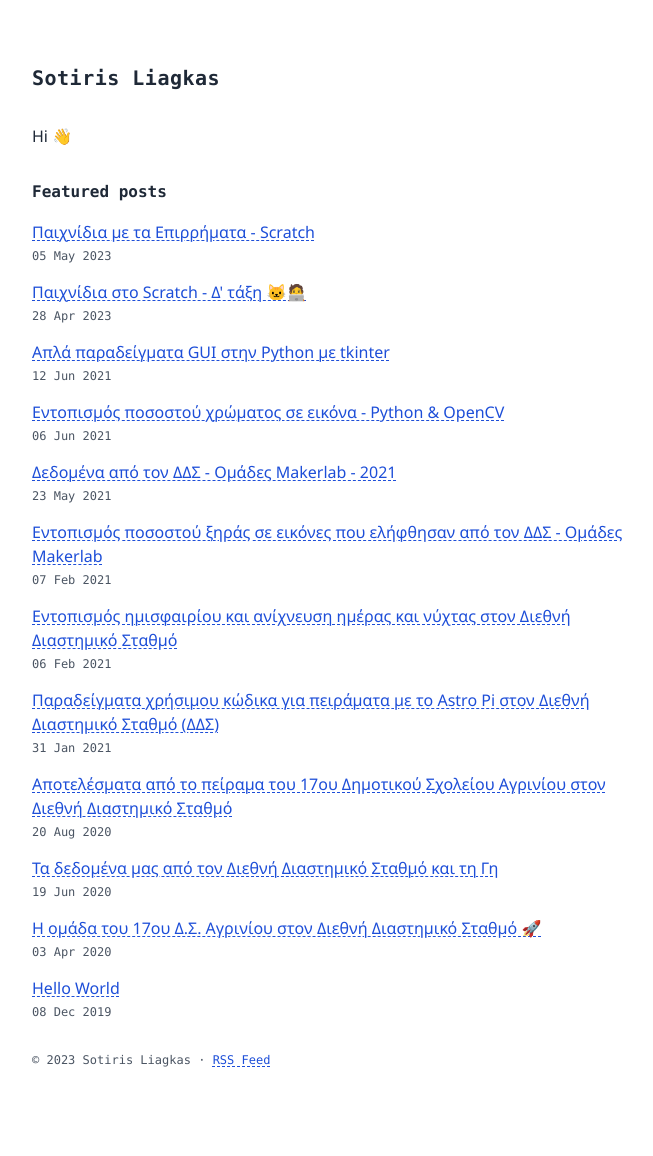
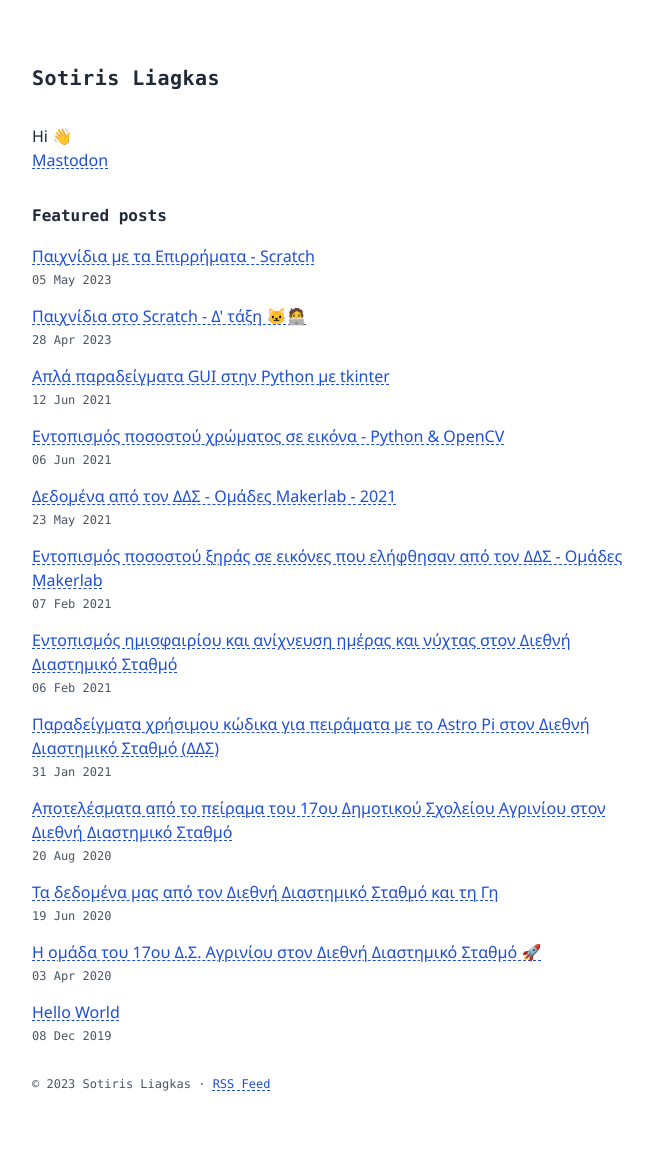
Before and after one commit to liagason/A-Jekyll-Blog, a Jekyll site: the page built from index.html, in a window 1280 px wide. Shown: the whole page, without its empty margins (304-957 px from the left). Built offline with Jekyll 4.4.1, drawn with Linux system fonts in a browser that asks for light colours; before the commit the page ends 1132 px from its top, so only the background shows below that.

Commit message:
Update header.html

```diff
--- a/_includes/header.html
+++ b/_includes/header.html
@@ -1,3 +1,4 @@
 <h1 class="font-semibold font-mono tracking-wide antialiased text-xl text-gray-800 pb-8"><strong>{{ site.author_name }}</strong></h1>
 <p class="text-gray-800">Hi 👋</p>
 <!-- <p class="text-gray-800">PGP Fingerprint: 2624 5C1A F884 92BD A08B 8641 1854 CE95 29E1 9862</p> -->
+<a rel="me" href="https://mastodon.social/@liagason">Mastodon</a>
```
